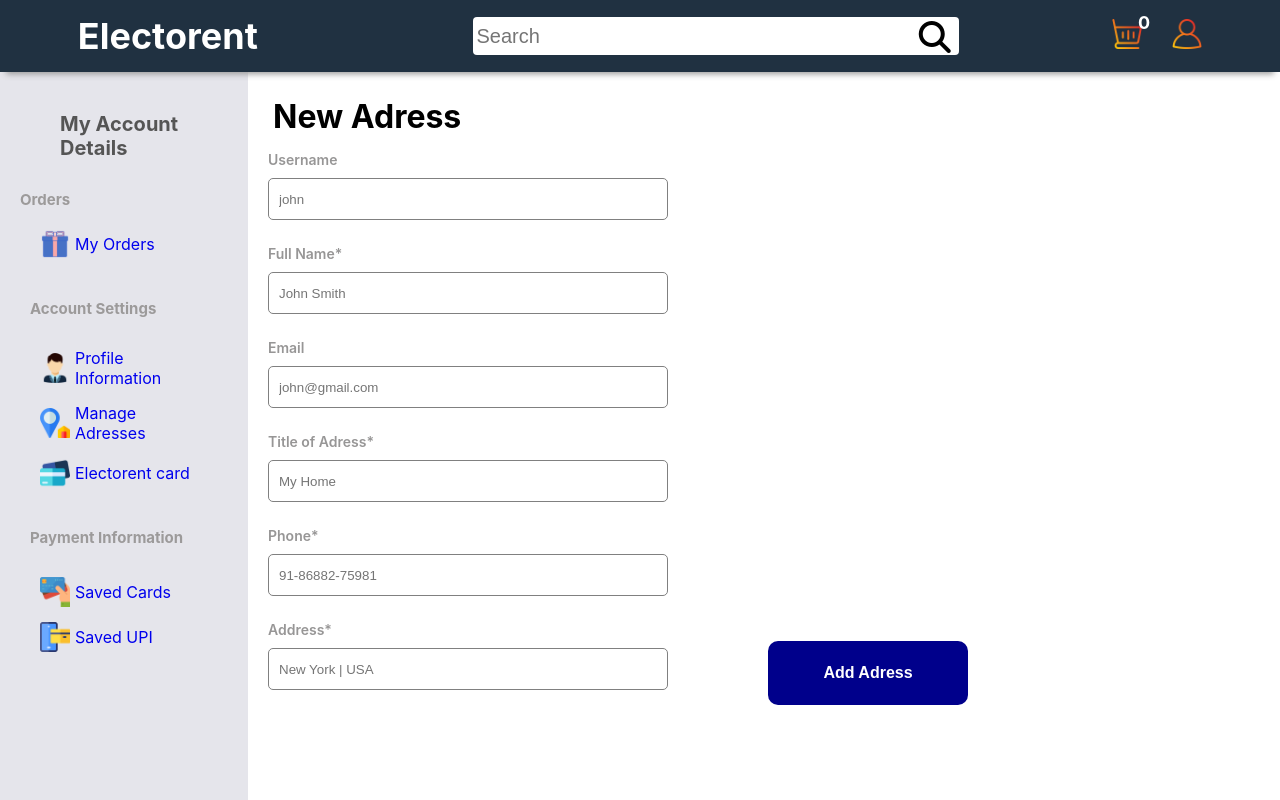
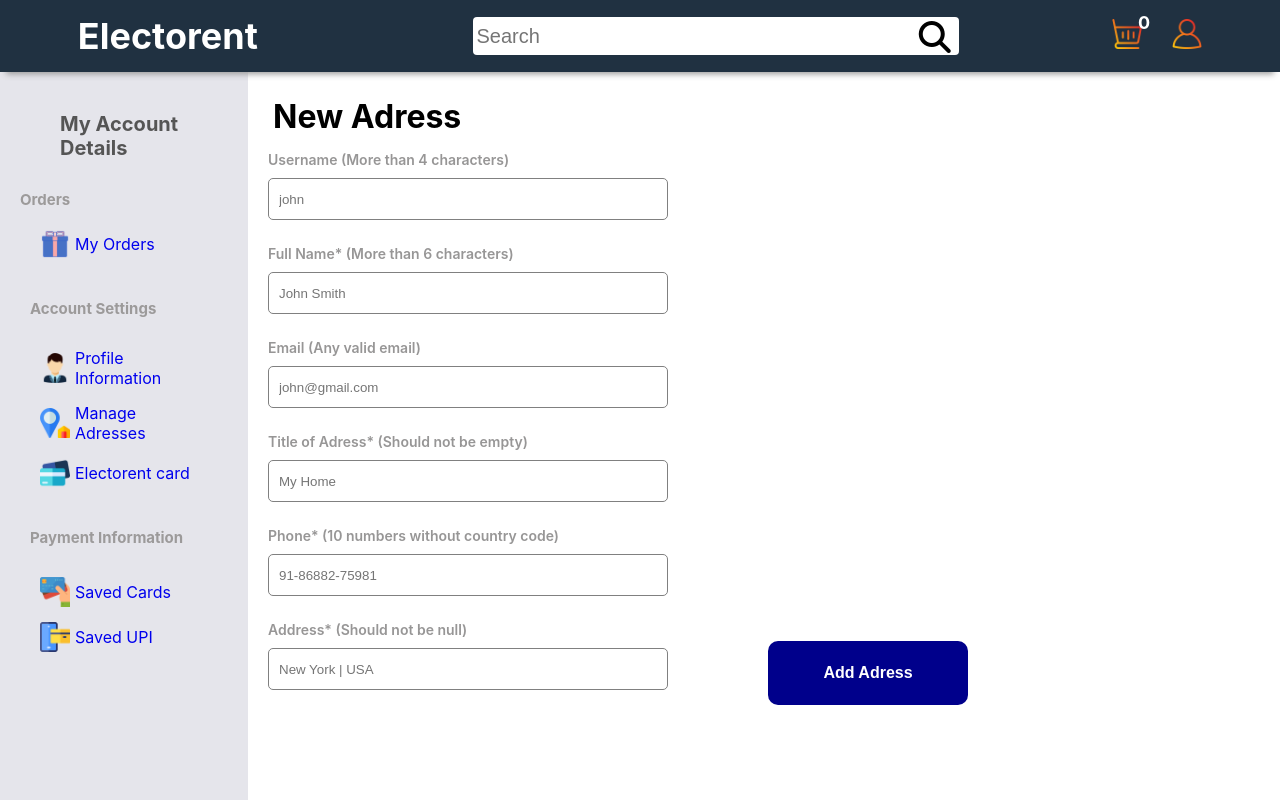
Before and after one commit to GlamorousBrusier12/fsd-project, a React (Create React App) app in the folder client/: page /newAdress in a window 1280 px wide. Shown: the top 800 px of the page. Built offline with nearby package versions, Linux system fonts and the light colour scheme.

Commit message:
Added notes for users in forms in My account

```diff
--- a/client/src/components/NewAdress.js
+++ b/client/src/components/NewAdress.js
@@ -45,6 +45,10 @@ const NewAdress = (props) => {
     if (Name.length <= 6) {
       toast.warning("FullName should be more than 6 characters.");
       error.push("Fullname error");
+    }
+    if (userName.length <= 4) {
+      toast.warning("UserName should be more than 4 characters.");
+      error.push("Username error");
     }
     if (locationName.length === 0) {
       toast.warning("FullName should be more than 4 characters.");
@@ -138,7 +142,7 @@ const NewAdress = (props) => {
         <h1 className="newUserTitle">New Adress</h1>
         <form className="newUserForm">
           <div className="newUserItem">
-            <label>Username</label>
+            <label>Username (More than 4 characters)</label>
             <input
               type="text"
               placeholder="john"
@@ -148,7 +152,7 @@ const NewAdress = (props) => {
             />
           </div>
           <div className="newUserItem">
-            <label>Full Name*</label>
+            <label>Full Name* (More than 6 characters)</label>
             <input
               type="text"
               placeholder="John Smith"
@@ -158,7 +162,7 @@ const NewAdress = (props) => {
             />
           </div>
           <div className="newUserItem">
-            <label>Email</label>
+            <label>Email (Any valid email)</label>
             <input
               type="email"
               placeholder="john@gmail.com"
@@ -168,7 +172,7 @@ const NewAdress = (props) => {
             />
           </div>
           <div className="newUserItem">
-            <label>Title of Adress*</label>
+            <label>Title of Adress* (Should not be empty)</label>
             <input
               type="text"
               placeholder="My Home"
@@ -178,7 +182,7 @@ const NewAdress = (props) => {
             />
           </div>
           <div className="newUserItem">
-            <label>Phone* </label>
+            <label>Phone* (10 numbers without country code)</label>
             <input
               type="text"
               placeholder="91-86882-75981"
@@ -188,7 +192,7 @@ const NewAdress = (props) => {
             />
           </div>
           <div className="newUserItem">
-            <label>Address*</label>
+            <label>Address* (Should not be null)</label>
             <input
               type="text"
               placeholder="New York | USA"
--- a/client/src/components/NewCard.js
+++ b/client/src/components/NewCard.js
@@ -128,7 +128,7 @@ const NewCard = (props) => {
         <h1 className="newUserTitle">New Card</h1>
         <form className="newUserForm">
           <div className="newUserItem">
-            <label>Card Type*</label>
+            <label>Card Type* (Not empty)</label>
             <input
               type="text"
               placeholder="Axis Bank"
@@ -138,7 +138,7 @@ const NewCard = (props) => {
             />
           </div>
           <div className="newUserItem">
-            <label>Name on the Card*</label>
+            <label>Name on the Card* (More than 6 characters)</label>
             <input
               type="text"
               placeholder="John Smith"
@@ -159,7 +159,7 @@ const NewCard = (props) => {
           </div>
 
           <div className="newUserItem">
-            <label>CVV</label>
+            <label>CVV (Must be 3 numbers)</label>
             <input
               type="number"
               placeholder="498 "
@@ -169,7 +169,7 @@ const NewCard = (props) => {
             />
           </div>
           <div className="newUserItem">
-            <label>Card Number*</label>
+            <label>Card Number* (10 Numbers)</label>
             <input
               type="text"
               placeholder="1234****789"
--- a/client/src/components/NewUPI.js
+++ b/client/src/components/NewUPI.js
@@ -138,7 +138,7 @@ const NewUPI = (props) => {
         <h1 className="newUserTitle">New UPI</h1>
         <form className="newUserForm">
           <div className="newUserItem">
-            <label>UPI Type*</label>
+            <label>UPI Type* (Not empty)</label>
             <input
               type="text"
               placeholder="PayTm"
@@ -148,7 +148,7 @@ const NewUPI = (props) => {
             />
           </div>
           <div className="newUserItem">
-            <label>Name on the UPI*</label>
+            <label>Name on the UPI* (More than 6 characters)</label>
             <input
               type="text"
               placeholder="John Smith"
@@ -158,7 +158,7 @@ const NewUPI = (props) => {
             />
           </div>
           <div className="newUserItem">
-            <label>UPI ID*</label>
+            <label>UPI ID* (Valid email)</label>
             <input
               type="email"
               placeholder="georgey75@paytm"
@@ -169,7 +169,7 @@ const NewUPI = (props) => {
           </div>
 
           <div className="newUserItem">
-            <label>Bank linked</label>
+            <label>Bank linked (Not empty)</label>
             <input
               type="text"
               placeholder="HDFC"
@@ -179,7 +179,7 @@ const NewUPI = (props) => {
             />
           </div>
           <div className="newUserItem">
-            <label>Phone Number* </label>
+            <label>Phone Number* (10 digits without country code)</label>
             <input
               type="text"
               // pattern="[0-9]{2}-[0-9]{5}-[0-9]{5}"
--- a/client/src/components/UserProfileInformation.js
+++ b/client/src/components/UserProfileInformation.js
@@ -163,7 +163,7 @@ const UserProfileInformation = (props) => {
             <form className="userUpdateForm" name="_method" value="patch">
               <div className="userUpdateLeft">
                 <div className="userUpdateItem">
-                  <label>Username*</label>
+                  <label>Username* (More than 4 characters)</label>
                   <input
                     type="text"
                     placeholder={info.userName}
@@ -174,7 +174,7 @@ const UserProfileInformation = (props) => {
                   />
                 </div>
                 <div className="userUpdateItem">
-                  <label>Full Name*</label>
+                  <label>Full Name* (More than 6 characters)</label>
                   <input
                     type="text"
                     placeholder={info.fullName}
@@ -185,7 +185,7 @@ const UserProfileInformation = (props) => {
                   />
                 </div>
                 <div className="userUpdateItem">
-                  <label>Email*</label>
+                  <label>Email* (Any valid email)</label>
                   <input
                     type="email"
                     placeholder={info.email}
@@ -196,7 +196,7 @@ const UserProfileInformation = (props) => {
                   />
                 </div>
                 <div className="userUpdateItem">
-                  <label>Phone* </label>
+                  <label>Phone* (10 digits without country code)</label>
                   <input
                     type="text"
                     placeholder={info.mobileNumber}
@@ -207,7 +207,7 @@ const UserProfileInformation = (props) => {
                   />
                 </div>
                 <div className="userUpdateItem">
-                  <label>Address*</label>
+                  <label>Address* (Should not be empty)</label>
                   <input
                     type="text"
                     placeholder={info.address}
--- a/client/src/components/UserProfilePanCard.js
+++ b/client/src/components/UserProfilePanCard.js
@@ -176,7 +176,7 @@ const UserProfilePanCard = (props) => {
             <form className="userUpdateForm">
               <div className="userUpdateLeft">
                 <div className="userUpdateItem">
-                  <label>Full Name on the card*</label>
+                  <label>Full Name on the card* (More than 6 characters)</label>
                   <input
                     type="text"
                     placeholder={info.elecFullName}
@@ -187,7 +187,7 @@ const UserProfilePanCard = (props) => {
                   />
                 </div>
                 <div className="userUpdateItem">
-                  <label>PAN Number*</label>
+                  <label>PAN Number* (Valid 10 digits)</label>
                   <input
                     type="text"
                     placeholder={info.elecPanNumber}
@@ -209,7 +209,7 @@ const UserProfilePanCard = (props) => {
                   />
                 </div>
                 <div className="userUpdateItem">
-                  <label>Phone* (91-86882-75981)</label>
+                  <label>Phone* (10 digits without country code)</label>
                   <input
                     type="text"
                     placeholder={info.elecMobileNumber}
@@ -220,7 +220,7 @@ const UserProfilePanCard = (props) => {
                   />
                 </div>
                 <div className="userUpdateItem">
-                  <label>Father Name*</label>
+                  <label>Father Name* (More than 3 characters)</label>
                   <input
                     type="text"
                     placeholder={info.elecFatherName}
@@ -231,7 +231,7 @@ const UserProfilePanCard = (props) => {
                   />
                 </div>
                 <div className="userUpdateItem">
-                  <label>Address*</label>
+                  <label>Address* (Should not be empty)</label>
                   <input
                     type="text"
                     placeholder={info.elecAdress}
```
